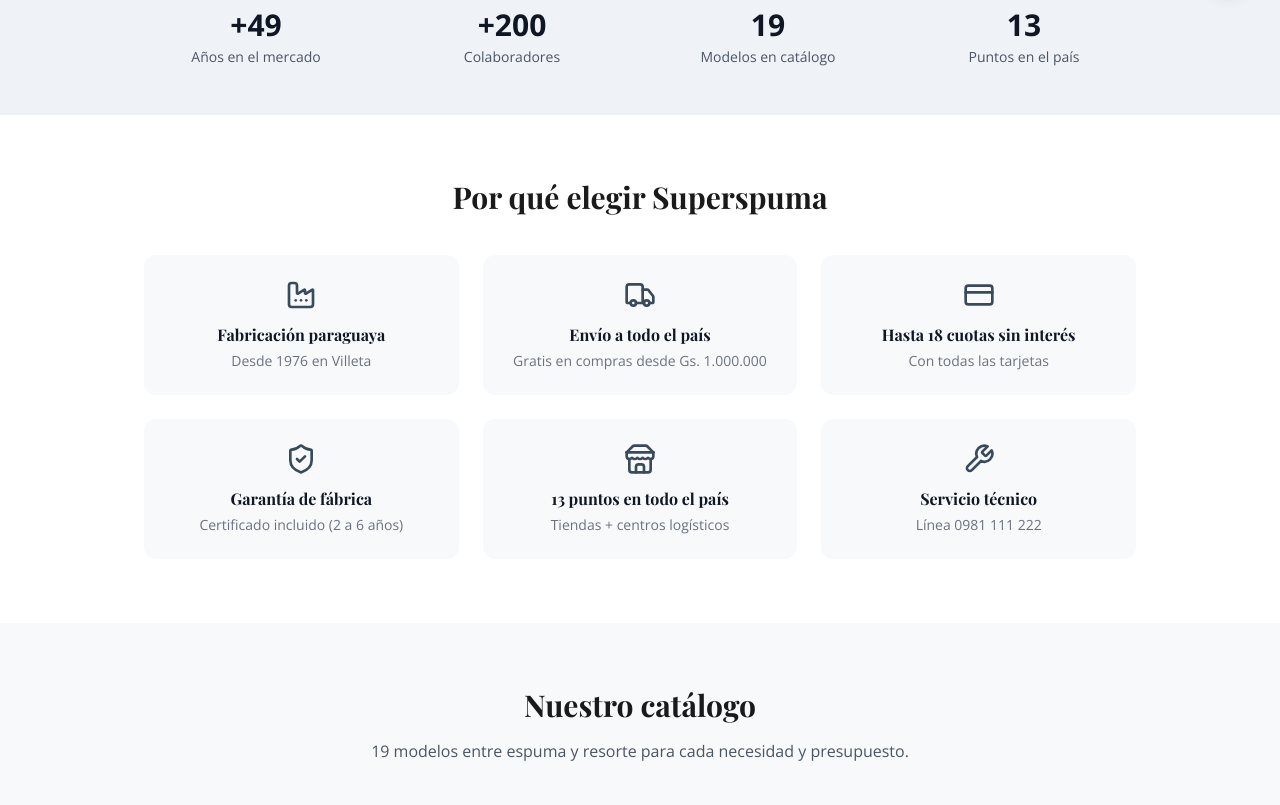
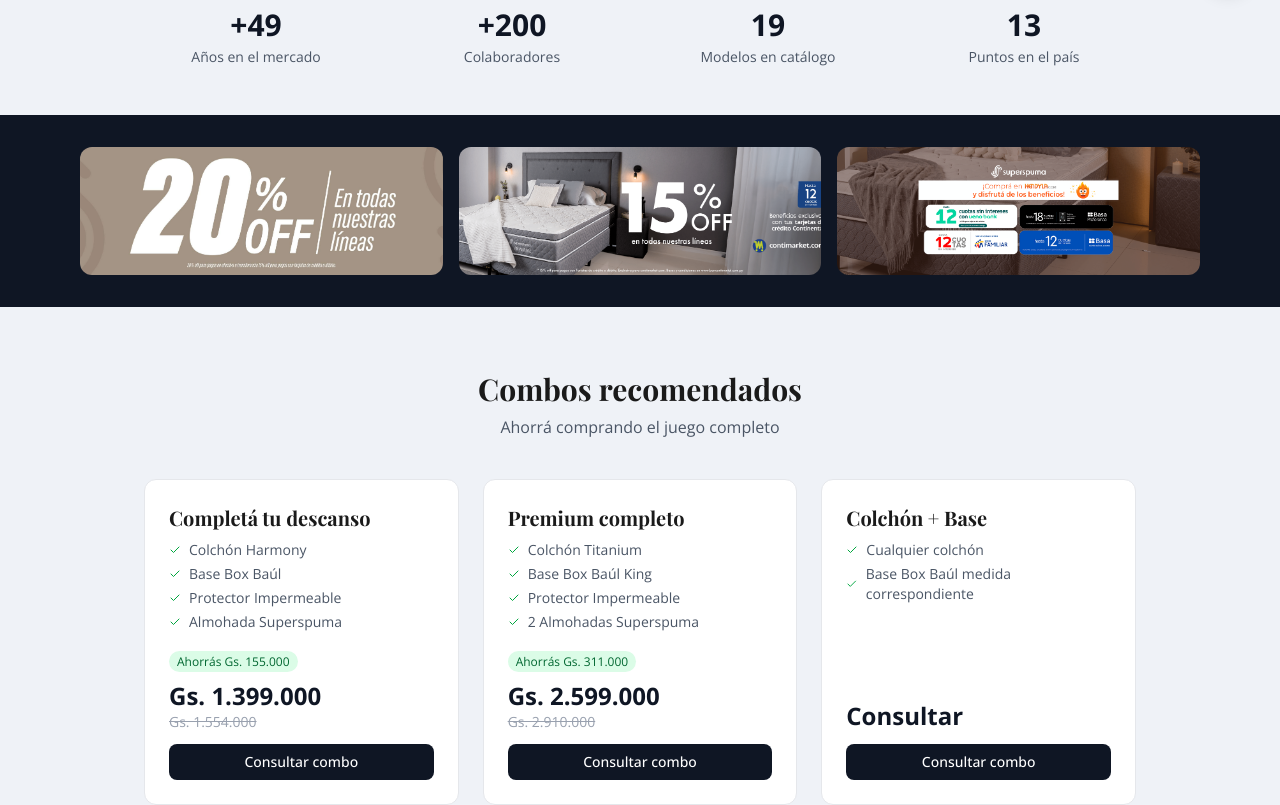
Before and after one commit to Ai-Whisperers/superspuma, a Next.js app: page / in a window 1280 px wide. Shown: the part 786-1591 px from the top of the page. Built offline with nearby package versions, Linux system fonts and the light colour scheme; a web font is replaced by a local one.

Commit message:
feat: product specs (sizes, firmness, warranty), promo banners, bundles/combos, real WhatsApp number

```diff
--- a/app/page.tsx
+++ b/app/page.tsx
@@ -11,6 +11,7 @@
   Award, Users, Package, MapPin, Star, ChevronRight, Search,
   MessageCircle, Moon, Check, Bed, ShoppingBag,
 } from "lucide-react"
+
 
 const content = raw as any
 const h = content.home
@@ -82,6 +83,53 @@
           ))}
         </div>
       </section>
+
+      {/* Promo Banners */}
+      {h.promoBanners?.items?.length > 0 && (
+        <section className="py-8 bg-[#0F1624]">
+          <div className="max-w-6xl mx-auto px-4">
+            <div className="grid grid-cols-1 md:grid-cols-3 gap-4">
+              {h.promoBanners.items.map((b: any, i: number) => (
+                <a key={i} href={b.link || '#'} target="_blank" rel="noopener noreferrer"
+                  className="block rounded-xl overflow-hidden hover:opacity-90 transition">
+                  <img src={b.image} alt={b.alt || ''} className="w-full h-32 object-cover" />
+                </a>
+              ))}
+            </div>
+          </div>
+        </section>
+      )}
+
+      {/* Bundles */}
+      {h.bundles?.items?.length > 0 && (
+        <section className="py-16 bg-[#EFF2F7]">
+          <div className="max-w-5xl mx-auto px-4">
+            <h2 className="text-3xl font-bold text-center mb-2">{h.bundles.title}</h2>
+            <p className="text-center text-gray-600 mb-10">{h.bundles.subtitle}</p>
+            <div className="grid grid-cols-1 md:grid-cols-3 gap-6">
+              {h.bundles.items.map((bundle: any, i: number) => (
+                <div key={i} className="bg-white rounded-xl p-6 border border-gray-200 flex flex-col">
+                  <h3 className="text-xl font-bold mb-2">{bundle.name}</h3>
+                  <ul className="text-sm text-gray-600 space-y-1 mb-4 flex-1">
+                    {bundle.products.map((p: string, j: number) => (
+                      <li key={j} className="flex items-center gap-2"><Check className="w-3 h-3 text-green-600" /> {p}</li>
+                    ))}
+                  </ul>
+                  <div className="mt-auto">
+                    {bundle.savings && <span className="text-xs bg-green-100 text-green-800 px-2 py-0.5 rounded-full">Ahorrás {bundle.savings}</span>}
+                    <p className="text-2xl font-bold text-[#0F1624] mt-2">{bundle.bundlePrice}</p>
+                    {bundle.originalPrice && <p className="text-sm text-gray-400 line-through">{bundle.originalPrice}</p>}
+                    <a href={bundle.whatsapp} target="_blank" rel="noopener noreferrer"
+                      className="mt-3 block text-center bg-[#0F1624] text-white py-2 rounded-lg text-sm font-medium hover:bg-[#3A4A5D] transition">
+                      Consultar combo
+                    </a>
+                  </div>
+                </div>
+              ))}
+            </div>
+          </div>
+        </section>
+      )}
 
       {/* Trust Badges */}
       <section className="py-16">
--- a/content/es.json
+++ b/content/es.json
@@ -56,28 +56,28 @@
       ]
     },
     "products": [
-      { "slug": "titanium", "name": "Titanium", "line": "Premium", "category": "Resorte", "price": "Gs. 1.800.000", "image": "/superspuma/images/products/titanium.png", "description": "Premium con Euro Pillow Top y resortes Bonell reforzados." },
-      { "slug": "imperial", "name": "Imperial", "line": "Alta Gama", "category": "Resorte", "price": "Gs. 2.230.000", "image": "/superspuma/images/products/imperial.png", "description": "Resortes Bonell con Pillow Top para descanso regenerador." },
-      { "slug": "harmony", "name": "Harmony", "line": "Confort", "category": "Resorte", "price": "Gs. 1.274.000", "image": "/superspuma/images/products/harmony.jpg", "description": "Equilibrio ideal entre soporte y confort con Euro-Top." },
-      { "slug": "serrat", "name": "Serrat", "line": "Confort", "category": "Resorte", "price": "Gs. 1.150.000", "image": "/superspuma/images/products/serrat.png", "description": "Resorte con superficie suave, firmeza media." },
-      { "slug": "delta-soft", "name": "Delta Soft", "line": "Confort", "category": "Resorte", "price": "Gs. 1.050.000", "image": "/superspuma/images/products/delta-soft.jpg", "description": "Tacto mullido con soporte de resorte." },
-      { "slug": "essential-top", "name": "Essential Top", "line": "Esencial", "category": "Resorte", "price": "Gs. 890.000", "image": "/superspuma/images/products/essential-top.jpg", "description": "Resorte con Pillow Top — entrada a línea Esencial." },
-      { "slug": "renovate", "name": "Renovate", "line": "Esencial", "category": "Resorte", "price": "Gs. 780.000", "image": "/superspuma/images/products/renovate.jpg", "description": "Reemplazo económico para tu viejo colchón." },
-      { "slug": "impulse", "name": "Impulse", "line": "Infantil", "category": "Resorte", "price": "Gs. 780.000", "image": "/superspuma/images/products/impulse.jpg", "description": "Resorte premium para niños, reversible, antiácaros." },
-      { "slug": "pop-kids", "name": "Pop Kids", "line": "Infantil", "category": "Resorte", "price": "Gs. 649.000", "image": "/superspuma/images/products/pop-kids.jpeg", "description": "Línea económica infantil con diseños divertidos." },
-      { "slug": "pop-plus-pillow", "name": "Pop Plus Pillow", "line": "Confort", "category": "Resorte", "price": "Gs. 850.000", "image": "/superspuma/images/products/pop-plus-pillow.png", "description": "Pop reforzado con Pillow Top." },
-      { "slug": "pop-teen", "name": "Pop Teen", "line": "Juvenil", "category": "Resorte", "price": "Gs. 780.000", "image": "/superspuma/images/products/pop-kids.jpeg", "description": "Pop juvenil — precio accesible." },
-      { "slug": "superteen", "name": "Superteen", "line": "Juvenil", "category": "Resorte", "price": "Gs. 980.000", "description": "Línea premium juvenil." },
-      { "slug": "ortopedico", "name": "Ortopédico", "line": "Premium", "category": "Espuma", "price": "Gs. 1.290.000", "description": "Firmeza máxima — hasta 140 kg, 6 años de garantía." },
-      { "slug": "duo-confort", "name": "Duo Confort", "line": "Alta Gama", "category": "Espuma", "price": "Gs. 980.000", "description": "Viscoelástica adaptable — alivio de puntos de presión." },
-      { "slug": "serena", "name": "Serena", "line": "Confort", "category": "Espuma", "price": "Gs. 850.000", "description": "Espuma de alta densidad con buen confort." },
-      { "slug": "golden", "name": "Golden", "line": "Confort", "category": "Espuma", "price": "Gs. 696.000", "description": "Espuma reversible con Pillow Top." },
-      { "slug": "luna-soft", "name": "Luna Soft", "line": "Esencial", "category": "Espuma", "price": "Gs. 500.000", "description": "Espuma económica — suave y liviana." },
-      { "slug": "super-kids", "name": "Super Kids", "line": "Infantil", "category": "Espuma", "price": "Gs. 420.000", "description": "Espuma infantil liviana." },
-      { "slug": "base-box-baul", "name": "Base Box Baúl", "line": "Accesorio", "category": "Accesorios", "price": "Gs. 890.000", "description": "Sommier con espacio de guardado bajo la tapa." },
-      { "slug": "protector-colchon", "name": "Protector Impermeable", "line": "Accesorio", "category": "Accesorios", "price": "Gs. 120.000", "description": "Impermeable y transpirable." },
-      { "slug": "cubre-colchon", "name": "Cubre Colchón", "line": "Accesorio", "category": "Accesorios", "price": "Gs. 95.000", "description": "Protección acolchada para tu colchón." },
-      { "slug": "almohada-superspuma", "name": "Almohada Superspuma", "line": "Accesorio", "category": "Accesorios", "price": "Gs. 65.000", "description": "Almohada de fibra o espuma." }
+      { "slug": "titanium", "name": "Titanium", "line": "Premium", "category": "Resorte", "price": "Gs. 1.800.000", "priceFrom": "2 plazas 140x190", "image": "/superspuma/images/products/titanium.png", "description": "Premium con Euro Pillow Top y resortes Bonell reforzados.", "sizes": ["2 plazas 140x190: Gs. 1.800.000", "Queen 160x200: Gs. 2.200.000", "King 180x200: Gs. 2.700.000", "Super King 200x200: Gs. 3.200.000"], "firmness": "Firme", "warranty": "5 años", "weight": "Hasta 120 kg por lado", "badges": ["Pillow Top", "Antiácaros", "Más vendido"] },
+      { "slug": "imperial", "name": "Imperial", "line": "Alta Gama", "category": "Resorte", "price": "Gs. 2.230.000", "priceFrom": "2 plazas 140x190", "image": "/superspuma/images/products/imperial.png", "description": "Resortes Bonell con Pillow Top para descanso regenerador.", "sizes": ["2 plazas 140x190: Gs. 2.230.000", "Queen 160x200: Gs. 2.502.000", "King 180x200: Gs. 3.030.000", "Super King 200x200: Gs. 3.652.000"], "firmness": "Medio-Firme", "warranty": "3 años", "weight": "Hasta 100 kg por lado", "colors": ["Gris", "Beige", "Bordó"], "badges": ["Pillow Top", "Antiácaros"] },
+      { "slug": "harmony", "name": "Harmony", "line": "Confort", "category": "Resorte", "price": "Gs. 1.274.000", "priceFrom": "2 plazas 140x190", "image": "/superspuma/images/products/harmony.jpg", "description": "Equilibrio ideal entre soporte y confort con Euro-Top — el más consultado.", "sizes": ["2 plazas 140x190: Gs. 1.274.000", "Queen 160x200: Gs. 1.480.000", "King 180x200: Gs. 1.890.000", "Super King 200x200: Gs. 2.250.000"], "firmness": "Medio", "warranty": "3 años", "weight": "Hasta 90 kg por lado", "badges": ["Euro-Top", "Antiácaros", "Recomendado"] },
+      { "slug": "serrat", "name": "Serrat", "line": "Confort", "category": "Resorte", "price": "Gs. 1.150.000", "priceFrom": "2 plazas 140x190", "image": "/superspuma/images/products/serrat.png", "description": "Resorte con superficie suave, firmeza media.", "firmness": "Medio", "warranty": "3 años" },
+      { "slug": "delta-soft", "name": "Delta Soft", "line": "Confort", "category": "Resorte", "price": "Gs. 1.050.000", "image": "/superspuma/images/products/delta-soft.jpg", "description": "Tacto mullido con soporte de resorte.", "firmness": "Suave", "warranty": "3 años" },
+      { "slug": "essential-top", "name": "Essential Top", "line": "Esencial", "category": "Resorte", "price": "Gs. 890.000", "image": "/superspuma/images/products/essential-top.jpg", "description": "Resorte con Pillow Top — entrada a línea Esencial.", "firmness": "Medio", "warranty": "2 años" },
+      { "slug": "renovate", "name": "Renovate", "line": "Esencial", "category": "Resorte", "price": "Gs. 780.000", "image": "/superspuma/images/products/renovate.jpg", "description": "Reemplazo económico para tu viejo colchón.", "firmness": "Medio-Firme", "warranty": "2 años" },
+      { "slug": "impulse", "name": "Impulse", "line": "Infantil", "category": "Resorte", "price": "Gs. 780.000", "image": "/superspuma/images/products/impulse.jpg", "description": "Resorte premium para niños, reversible, antiácaros.", "sizes": ["1 plaza 80x190: Gs. 650.000", "1+ plaza 100x190: Gs. 780.000"], "firmness": "Medio", "warranty": "2 años", "weight": "Hasta 70 kg", "badges": ["Niños", "Antiácaros"] },
+      { "slug": "pop-kids", "name": "Pop Kids", "line": "Infantil", "category": "Resorte", "price": "Gs. 649.000", "image": "/superspuma/images/products/pop-kids.jpeg", "description": "Línea económica infantil con diseños divertidos.", "sizes": ["1+ plaza 100x190: Gs. 649.000", "1+ plaza + sommier: Gs. 1.069.000", "1+ plaza + sommier + cabecera: Gs. 1.298.000"], "firmness": "Medio", "warranty": "2 años", "colors": ["Rosa (nena)", "Celeste (nene)"], "badges": ["Niños", "Económico"] },
+      { "slug": "pop-plus-pillow", "name": "Pop Plus Pillow", "line": "Confort", "category": "Resorte", "price": "Gs. 850.000", "image": "/superspuma/images/products/pop-plus-pillow.png", "description": "Pop reforzado con Pillow Top.", "firmness": "Medio-Firme", "warranty": "2 años", "weight": "Hasta 90 kg" },
+      { "slug": "pop-teen", "name": "Pop Teen", "line": "Juvenil", "category": "Resorte", "price": "Gs. 780.000", "image": "/superspuma/images/products/pop-kids.jpeg", "description": "Pop juvenil — precio accesible.", "firmness": "Medio", "warranty": "2 años", "weight": "Hasta 80 kg" },
+      { "slug": "superteen", "name": "Superteen", "line": "Juvenil", "category": "Resorte", "price": "Gs. 980.000", "description": "Línea premium juvenil.", "firmness": "Medio-Firme", "warranty": "3 años" },
+      { "slug": "ortopedico", "name": "Ortopédico", "line": "Premium", "category": "Espuma", "price": "Gs. 1.290.000", "priceFrom": "1+ plaza 120x190", "image": "/superspuma/images/products/titanium.png", "description": "Firmeza máxima — hasta 140 kg, 6 años de garantía.", "sizes": ["1+ plaza 120x190: Gs. 1.290.000", "2 plazas 140x190: Gs. 1.450.000", "Queen 160x200: Gs. 1.750.000", "King 180x200: Gs. 2.050.000"], "firmness": "Extra firme", "warranty": "6 años", "weight": "Hasta 140 kg por lado", "badges": ["140 kg", "6 años garantía", "Ortopédico"] },
+      { "slug": "duo-confort", "name": "Duo Confort", "line": "Alta Gama", "category": "Espuma", "price": "Gs. 980.000", "priceFrom": "2 plazas 140x190", "image": "/superspuma/images/products/harmony.jpg", "description": "Viscoelástica adaptable — alivio de puntos de presión.", "sizes": ["2 plazas 140x190: Gs. 980.000", "Queen 160x200: Gs. 1.250.000", "King 180x200: Gs. 1.580.000"], "firmness": "Adaptable", "warranty": "3 años", "weight": "Hasta 110 kg por lado", "badges": ["Memory Foam", "Adaptable"] },
+      { "slug": "serena", "name": "Serena", "line": "Confort", "category": "Espuma", "price": "Gs. 850.000", "description": "Espuma de alta densidad con buen confort.", "firmness": "Medio-Firme", "warranty": "3 años" },
+      { "slug": "golden", "name": "Golden", "line": "Confort", "category": "Espuma", "price": "Gs. 696.000", "priceFrom": "1+ plaza 100x190", "image": "/superspuma/images/products/serrat.png", "description": "Espuma reversible con Pillow Top.", "sizes": ["1+ plaza 100x190: Gs. 696.000", "2 plazas 140x190: Gs. 890.000", "Queen 160x200: Gs. 1.050.000"], "firmness": "Medio", "warranty": "3 años", "badges": ["Reversible"] },
+      { "slug": "luna-soft", "name": "Luna Soft", "line": "Esencial", "category": "Espuma", "price": "Gs. 500.000", "priceFrom": "1 plaza 80x190", "image": "/superspuma/images/products/serrat.png", "description": "Espuma económica — suave y liviana.", "sizes": ["1 plaza 80x190: Gs. 500.000", "1+ plaza 90x190: Gs. 560.000", "2 plazas 140x190: Gs. 640.000", "Queen 160x200: Gs. 820.000"], "firmness": "Suave", "warranty": "2 años", "weight": "Hasta 60 kg", "badges": ["Económico"] },
+      { "slug": "super-kids", "name": "Super Kids", "line": "Infantil", "category": "Espuma", "price": "Gs. 420.000", "description": "Espuma infantil liviana.", "sizes": ["Cuna 80x140: Gs. 420.000", "1 plaza 80x190: Gs. 520.000"], "firmness": "Suave", "warranty": "2 años", "weight": "Hasta 50 kg", "badges": ["Niños"] },
+      { "slug": "base-box-baul", "name": "Base Box Baúl", "line": "Accesorio", "category": "Accesorios", "price": "Gs. 890.000", "image": "/superspuma/images/products/renovate.jpg", "description": "Sommier con espacio de guardado bajo la tapa.", "sizes": ["2 plazas 140x190: Gs. 890.000", "Queen 160x200: Gs. 1.150.000", "King 180x200: Gs. 1.490.000"] },
+      { "slug": "protector-colchon", "name": "Protector Impermeable", "line": "Accesorio", "category": "Accesorios", "price": "Gs. 120.000", "description": "Impermeable y transpirable. Protege tu colchón sin cambiar la sensación.", "badges": ["Impermeable"] },
+      { "slug": "cubre-colchon", "name": "Cubre Colchón", "line": "Accesorio", "category": "Accesorios", "price": "Gs. 95.000", "description": "Protección acolchada para tu colchón.", "badges": ["Accesorio"] },
+      { "slug": "almohada-superspuma", "name": "Almohada Superspuma", "line": "Accesorio", "category": "Accesorios", "price": "Gs. 65.000", "description": "Almohada de fibra o espuma. Varias firmezas.", "badges": ["Accesorio"] }
     ],
     "features": {
       "title": "Nuestra historia",
@@ -131,6 +131,22 @@
       "types": [
         { "name": "Bonell", "description": "Resortes unidos entre sí por hilos de acero. Sistema clásico e interconectado que ofrece soporte uniforme y durabilidad.", "image": "/superspuma/images/icons/resorte-bonell.png" },
         { "name": "Pocket", "description": "Cada muelle trabaja de forma individual. Mejor aislamiento de movimiento — cada resorte se comprime sin afectar a los vecinos. Ideal para parejas.", "image": "/superspuma/images/icons/resorte-pocket.png" }
+      ]
+    },
+    "promoBanners": {
+      "items": [
+        { "image": "/superspuma/images/banners/slide-20off.jpeg", "alt": "20% OFF en colchones seleccionados", "link": "https://wa.me/595974202025?text=Hola!%20Quiero%20el%2020%25%20OFF%20en%20colchones" },
+        { "image": "/superspuma/images/banners/conti.png", "alt": "Conti: cuotas sin interés", "link": "https://wa.me/595974202025?text=Hola!%20Quiero%20consultar%20cuotas%20sin%20inter%C3%A9s" },
+        { "image": "/superspuma/images/banners/promo-mama-papa.png", "alt": "Promo Mamá y Papá 2026", "link": "https://wa.me/595974202025?text=Hola!%20Quiero%20participar%20en%20la%20Promo%20Mam%C3%A1%20y%20Pap%C3%A1" }
+      ]
+    },
+    "bundles": {
+      "title": "Combos recomendados",
+      "subtitle": "Ahorrá comprando el juego completo",
+      "items": [
+        { "name": "Completá tu descanso", "products": ["Colchón Harmony", "Base Box Baúl", "Protector Impermeable", "Almohada Superspuma"], "originalPrice": "Gs. 1.554.000", "bundlePrice": "Gs. 1.399.000", "savings": "Gs. 155.000", "whatsapp": "https://wa.me/595974202025?text=Hola!%20Quiero%20el%20combo%20Harmony%20completo%20(Gs.%201.399.000)" },
+        { "name": "Premium completo", "products": ["Colchón Titanium", "Base Box Baúl King", "Protector Impermeable", "2 Almohadas Superspuma"], "originalPrice": "Gs. 2.910.000", "bundlePrice": "Gs. 2.599.000", "savings": "Gs. 311.000", "whatsapp": "https://wa.me/595974202025?text=Hola!%20Quiero%20el%20combo%20Premium%20completo%20(Gs.%202.599.000)" },
+        { "name": "Colchón + Base", "products": ["Cualquier colchón", "Base Box Baúl medida correspondiente"], "originalPrice": null, "bundlePrice": "Consultar", "savings": null, "whatsapp": "https://wa.me/595974202025?text=Hola!%20Quiero%20cotizar%20colch%C3%B3n%20%2B%20base%20box%20ba%C3%BAl" }
       ]
     },
     "testimonials": {
```
Also changed, not shown: app/producto/[slug]/page.tsx (+33 -3 lines).
